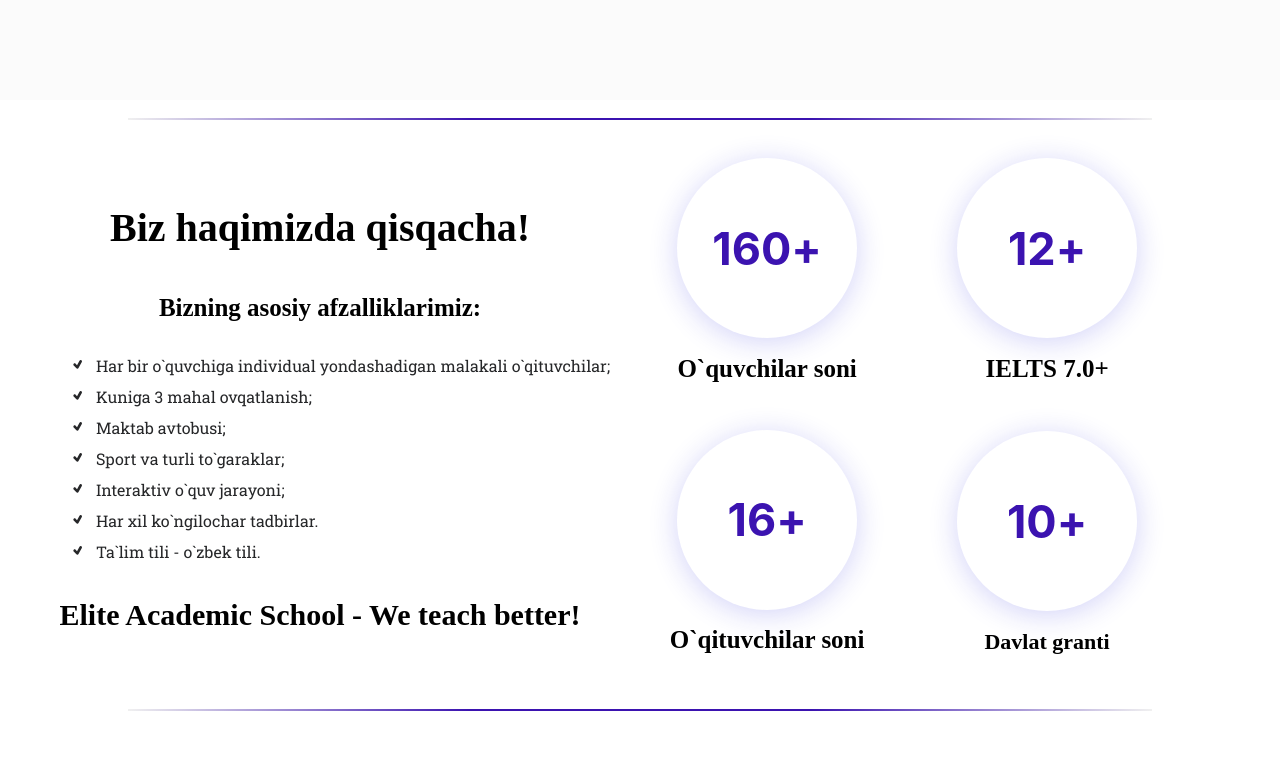
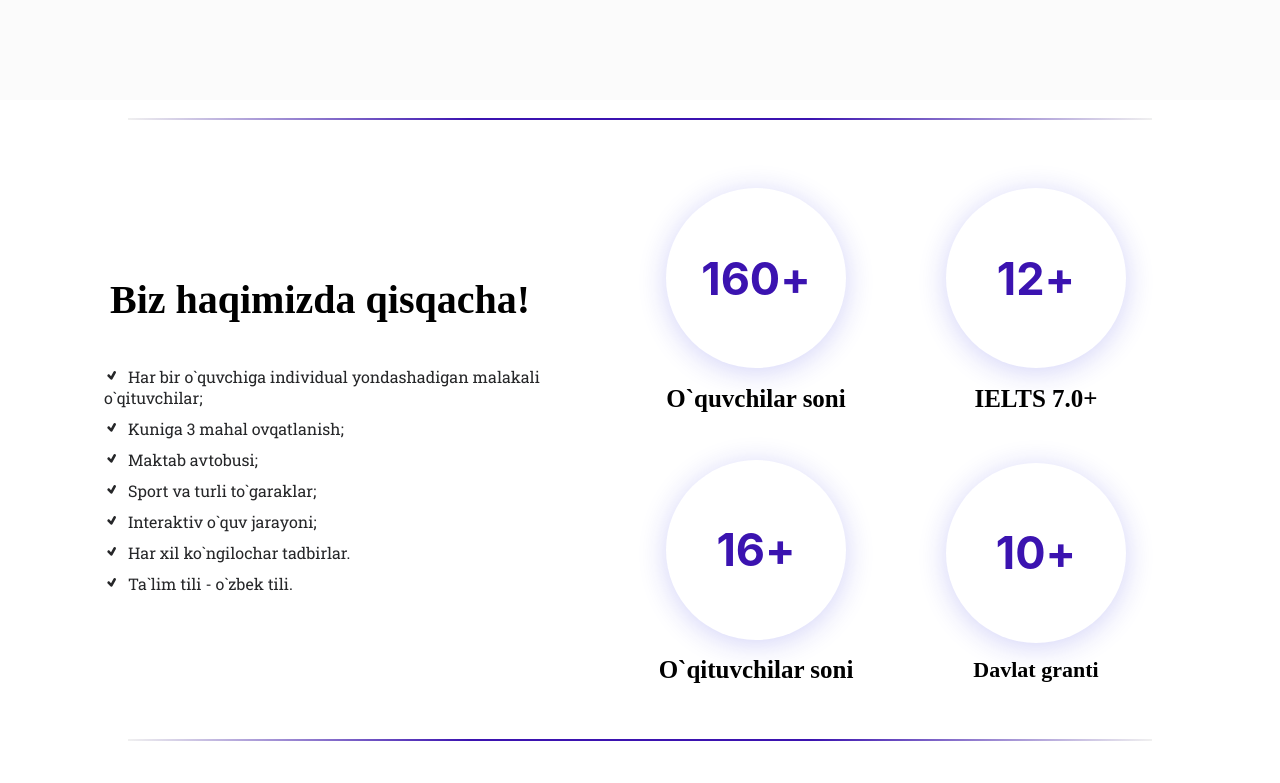
Before and after one commit to khusanmeliev/private_school, a React (Create React App) app: page / in a window 1280 px wide. Shown: the part 740-1523 px from the top of the page. Built offline with nearby package versions, Linux system fonts and the light colour scheme; a web font is replaced by a local one.

Commit message:
minor changes

```diff
--- a/src/Pages/About/About.jsx
+++ b/src/Pages/About/About.jsx
@@ -2,15 +2,13 @@
 import { TiTick } from 'react-icons/ti';
 import Heading from '../../components/Heading/Heading';
 import Flexbox from '../../components/Flexbox/Flexbox';
-import { CircleBox, Navlist, StatisticsContainer, Wrapper } from './About.style';
+import { AboutUsBox, CircleBox, Navlist, StatisticsContainer, Wrapper } from './About.style';
 
 const About = () => {
   return (
     <Wrapper id="about">
-      <Flexbox flexWrap="wrap" flexDirection="row">
-        <Flexbox>
+      <AboutUsBox>
         <Heading size="lg">Biz haqimizda qisqacha!</Heading>
-          <Heading size="sm">Bizning asosiy afzalliklarimiz:</Heading>
         <Navlist>
           <li>
             <TiTick />
@@ -41,14 +39,10 @@
             Ta`lim tili - o`zbek tili.
           </li>
         </Navlist>
-          <Heading size="md" align="center">
-            Elite Academic School - We teach better!
-          </Heading>
-        </Flexbox>
+      </AboutUsBox>
 
       {/* <----------------------------> */}
 
-        <Flexbox width="50%">
       <StatisticsContainer>
         <Flexbox width="250px" justifyContent="space-around" style={{ fontWeight: 'bold' }}>
           <CircleBox>
@@ -79,8 +73,6 @@
           <Heading style={{ fontSize: '22px' }}>Davlat granti</Heading>
         </Flexbox>
       </StatisticsContainer>
-        </Flexbox>
-      </Flexbox>
     </Wrapper>
   );
 };
--- a/src/Pages/About/About.style.js
+++ b/src/Pages/About/About.style.js
@@ -1,12 +1,30 @@
 import styled from 'styled-components';
 import { colors } from '../../assets/styles/colors';
+import { mobile } from '../../assets/styles/sizes';
 
 export const Wrapper = styled.div`
   width: 100%;
   padding: 20px 0;
   display: flex;
+  flex-direction: row;
+  flex-wrap: wrap;
   align-items: center;
   justify-content: center;
+
+  ${mobile.lg} {
+    flex-direction: column;
+    width: 100%;
+  }
+`;
+
+export const AboutUsBox = styled.div`
+  display: flex;
+  flex-direction: column;
+  width: 40%;
+
+  ${mobile.lg} {
+    width: 90%;
+  }
 `;
 
 export const Navlist = styled.ul`
@@ -15,7 +33,7 @@
   gap: 10px;
 
   svg {
-    margin-right: 10px;
+    margin-right: 8px;
   }
 
   li {
@@ -27,11 +45,14 @@
 // <------------------------------->
 
 export const StatisticsContainer = styled.div`
-  width: 90%;
+  width: 50%;
   height: 100%;
   display: flex;
+  align-items: center;
+  justify-content: center;
   flex-wrap: wrap;
   gap: 30px;
+  padding-top: 30px;
 `;
 
 export const CircleBox = styled.div`
--- a/src/Pages/Advantages/Advantage.jsx
+++ b/src/Pages/Advantages/Advantage.jsx
@@ -38,7 +38,7 @@
             <PriceLabel>Bepul</PriceLabel>
             <ul>
               <li>Darslarning davomiyligi haftasiga 1 marta 45 minut</li>
-              <li>Dars davomiyligi: 5-9 sinflar</li>
+              <li>Dars davomiyligi: 1 - 4 sinflar</li>
               <li>Kurs to`lovlari maktab to`lovi ichiga kiritilgan</li>
             </ul>
             <Button width="95%" height="45px" bgColor="#000c3f">
--- a/src/Pages/Advantages/Advantage.style.js
+++ b/src/Pages/Advantages/Advantage.style.js
@@ -9,7 +9,7 @@
   width: 200px;
   border: 0;
   height: 2px;
-  background-image: linear-gradient(to right, #f0f0f0, #3b13b0, #3b13b0,#f0f0f0);
+  background-image: linear-gradient(to right, #f0f0f0, #3b13b0, #3b13b0, #f0f0f0);
   margin-top: 10px;
   display: block;
   margin: 0 auto;
@@ -31,7 +31,7 @@
 `;
 
 export const Card = styled.div`
-  width: 300px;
+  width: 280px;
   height: 400px;
   padding: 20px 40px;
   border-radius: 8px;
--- a/src/Pages/Home/Home.jsx
+++ b/src/Pages/Home/Home.jsx
@@ -7,7 +7,7 @@
 
 const Home = () => {
   return (
-    <Wrapper height="auto" id="home">
+    <Wrapper id="home">
       <Heading>
         <span style={{ color: '#f8a408' }}>Elite Academic School </span>
         imkoniyatlar chegaralanmagan makon
--- a/src/mock/about.js
+++ b/src/mock/about.js
@@ -33,7 +33,7 @@
     id: 5,
     icon: <BiBus />,
     title: 'MAKTAB AVTOBUSI    ',
-    text: 'Maktab avtobusi o’quvchilarni uyiga eng yaqin bo’lgan bekatdan olib ketib, o’qishdan so’ng qaytarib olib keladi. Avtobus xizmatining afzalligi shundaki, bunda ota-ona bolani maktabga olib borish va olib kelish tashvishidan qutuladi va ko’proq o’ziga, oilasiga vaqt ajratish imkoniyatiga ega bo’ladi. Ayniqsa ishli ota-onalar uchun bu juda qulay. Avtobus xizmati uchun alohida haq to’lanadi, 2022-2023 o’quv yili uchun avtobus xizmati narxi 300 ming so’m etib belgilangan.',
+    text: 'Maktab avtobusi o’quvchilarni joyidan olib ketib, o’qishdan so’ng qaytarib olib keladi. Avtobus xizmatining afzalligi shundaki, bunda ota-ona bolani maktabga olib borish va olib kelish tashvishidan qutuladi. Ayniqsa ishli ota-onalar uchun bu juda qulay. Avtobus xizmati uchun alohida haq to’lanadi, 2022-2023 o’quv yili uchun avtobus xizmati narxi 300 ming so’m etib belgilangan.',
   },
 
   {
```
Lines whose indentation alone changed are shown as unchanged.
